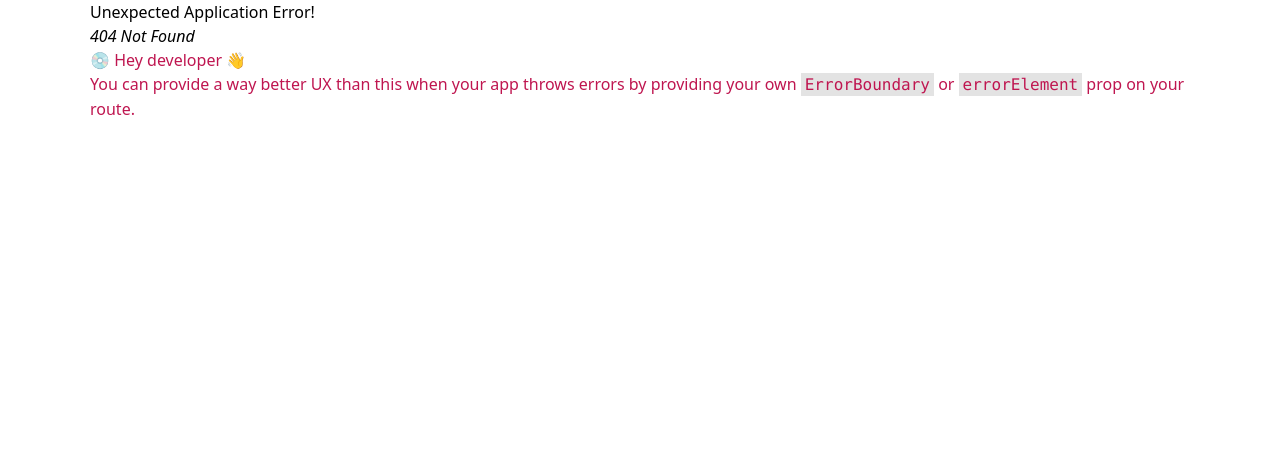
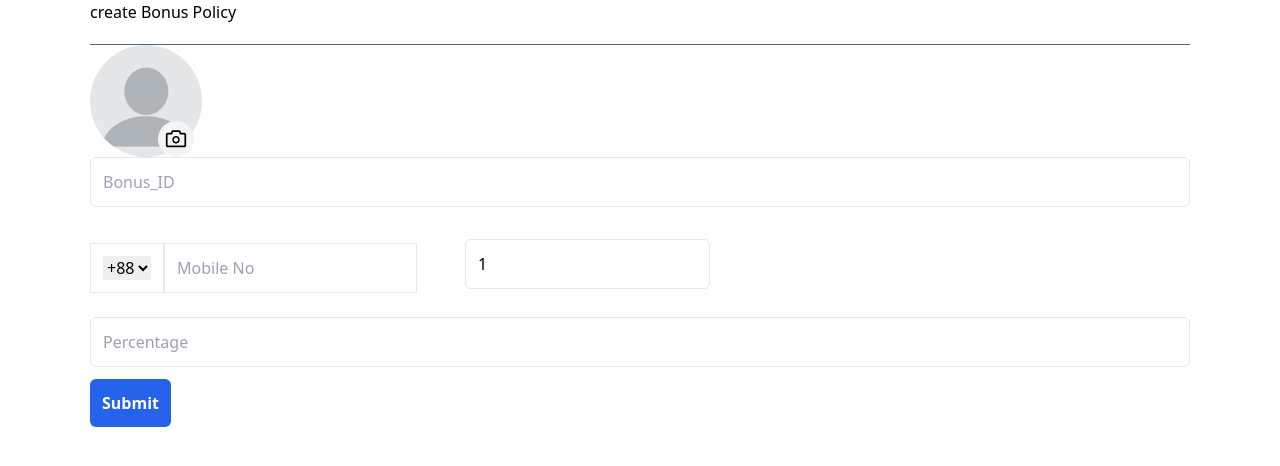
Before and after one commit to orun-sunny/Office-management, a React (Create React App) app: page /CreateBonus in a window 1280 px wide. Before the commit this address had no page. Shown: the top 466 px of the page. Built offline with nearby package versions, Linux system fonts and the light colour scheme.

Commit message:
addCleint

```diff
--- a/src/components/AddClient/AddClient.js
+++ b/src/components/AddClient/AddClient.js
@@ -117,21 +117,29 @@ const AddClient = ({ id, modalName }) => {
                                     {/* <label>Blood Group</label> */}
                                     <input className="border py-3 w-full pl-3  rounded-md mb-3 focus:outline-none dark:text-black" type="text" placeholder="Email" {...register("Email", { required: true, pattern: /^\S+@\S+$/i })} />
                                 </div>
+                                {errors?.Email?.type === "required" && <p className="pt-4 text-xs text-red-600">This field is required</p>}
                                 <div className=" py-3 flex gap-12 w-full">
 
 
-                                    {/* <input className="border py-3 w-full pl-3  rounded-md mb-3 focus:outline-none dark:text-black" type="tel" placeholder="Mobile number" {...register("Mobile number", { required: true, minLength: 6, maxLength: 12 })} /> */}
+
 
 
                                     <div className="flex py-3">
-                                        <div className="flex items-center justify-center border  px-3 dark:text-black"> <select>      <option value="one">+88</option>
+                                        <div className="flex items-center justify-center border  px-3 dark:text-black">
+
+                                            <select>
+                                                <option value="one">+88</option>
 
 
 
-                                        </select></div>
-                                        <input className="w-full border py-3  pl-3   p-2 focus:outline-none" type="number" placeholder="Mobile No" {...register("contact_number", { required: true, minLength: 8, maxLength: 11 })} />
+                                            </select>
+                                        </div>
+                                        <input className="w-full border py-3  pl-3   p-2 focus:outline-none"
+                                            type="number"
+                                            placeholder="Mobile No"
+                                            {...register("contact_number", { required: true, minLength: 8, maxLength: 11 })} />
                                     </div>
-                                    {errors?.contact_number?.type === "required" && <p className="pt-4">This field is required</p>}
+                                    {errors?.contact_number?.type === "required" && <p className="pt-4 text-xs text-red-600">This field is required</p>}
 
 
 
@@ -156,7 +164,7 @@ const AddClient = ({ id, modalName }) => {
                                                 })} />
 
 
-                                        {errors?.project_count?.type === "required" && <p>This field is required</p>}
+                                        {errors?.project_count?.type === "required" && <p className="text-xs text-red-600">This field is required</p>}
 
                                     </div>
                                 </div>
--- /dev/null
+++ b/src/components/Bonus/CreateBonus/CreateBonus.js
@@ -0,0 +1,211 @@
+import React, { useState } from 'react'
+import { Controller, useForm } from 'react-hook-form';
+import user from "../../../components/images/user.webp";
+import { AiOutlineCamera } from "react-icons/ai";
+import { Button } from '@mui/material';
+
+
+function CreateBonus() {
+    const [employeeImage, setEmployeeImage] = useState(user)
+    const {
+        register,
+        control,
+        handleSubmit,
+        watch,
+        formState: { errors }
+    } = useForm();
+
+
+
+    const handleEmployeeImage = (e) => {
+        console.log(e.target.files);
+        const file = e.target.files[0];
+        const fileReader = new FileReader();
+        if (file) {
+            fileReader.readAsDataURL(file);
+            fileReader.onload = () => {
+                setEmployeeImage(fileReader.result);
+            }
+        }
+
+    }
+
+    // const ParseTextarea = ({ value = [], onChange }) => {
+    //     const [text, setText] = React.useState<string>(value.join("\n"));
+    // }
+
+    // const { control, handleSubmit } = useForm<{
+    //     emails: string[];
+    //     number: number;
+    //     ReactSelect: string;
+    //   }>({
+    //     defaultValues: {
+    //       emails: ["react@hook-form.com", "info@example.com"],
+    //       number: 0,
+    //       ReactSelect: "chocolate"
+    //     }
+    //   });
+
+    // const onSubmit = data => {
+    //     console.log("DATA", data);
+
+    // }
+
+
+    const onSubmit = (data) => console.log(data);
+    return (
+
+        <form className='w-full' onSubmit={handleSubmit(onSubmit)}>
+            <h1 className='text-black no-underline'>create Bonus Policy </h1>
+            <div className=''>
+                <div className="relative w-28 h-28">
+                    <img className="w- h-full rounded-full" src={employeeImage} />
+                    <input
+                        {...register("profile_photo_url", {
+                            required: {
+                                value: true,
+                                message: 'employee Image is Required'
+                            }
+                        })}
+                        onChange={(e) => handleEmployeeImage(e)}
+                        type="file" multiple={true} className="opacity-0 absolute z-50 top-0 w-full h-full"
+                    />
+                    <div className="w-9 h-9 bg-gray-100 rounded-full absolute bottom-0 right-2 flex justify-center items-center">
+                        <AiOutlineCamera className="text-2xl"></AiOutlineCamera>
+                    </div>
+                </div>
+                {errors.profile_photo_url?.type === 'required' &&
+                    <span className="label-text-alt text-xs text-red-600">{errors.profile_photo_url.message}</span>}
+
+
+
+                {/* <div>
+                    <label>Blood Group</label>
+                    <select name="class"
+                        className="shadow_0 peer  border-b-2 border-gray-400 outline-1 focus:shadow-gray-50 h-10 w-full border-0 text-gray-900 placeholder-transparent focus:outline-none focus:border-blue-300"
+                        {...register("class", {
+                            required: {
+                                message: 'Class is Required'
+                            }
+                        })}>
+
+                        <option value="one">Urgent</option>
+                        <option value="t
+
+
+
+                    </select>
+                </div> */}
+
+
+
+
+
+
+
+
+
+
+
+
+                <div>
+
+                    <input
+                        className=' border py-3 w-full pl-3  rounded-md mb-3 focus:outline-none dark:text-black'
+                        type="Number"
+                        placeholder="Bonus_ID"
+                        {...register("bonus_type_id", {
+                            required: {
+                                value: true,
+                                message: 'this field required',
+                                minLength: 8, maxLength: 11
+                            }
+
+                        })}
+                    />
+                    {errors.percentage?.type === 'required' &&
+                        <span className="label-text-alt text-xs text-red-600">{errors.percentage.message}</span>}
+
+
+
+
+                </div>
+
+                    <div className=" py-3 flex gap-12 w-full">
+
+
+
+
+
+                                    <div className="flex py-3">
+                                        <div className="flex items-center justify-center border  px-3 dark:text-black">
+
+                                            <select>
+                                                <option value="one">+88</option>
+
+
+
+                                            </select>
+                                        </div>
+                                        <input className="w-full border py-3  pl-3   p-2 focus:outline-none"
+                                            type="tel"
+                                            placeholder="Mobile No"
+                                            {...register("contact_number", { required: true, minLength: 8, maxLength: 11 })} />
+                                    </div>
+                                    {errors?.contact_number?.type === "required" && <p className="pt-4 text-xs text-red-600">This field is required</p>}
+
+
+
+                                    <div>
+
+                                        <input className="border py-3 w-full pl-3 mt-2 rounded-md focus:outline-none"
+                                            type="number"
+                                            min={1}
+                                            defaultValue={1}
+                                            placeholder="project_count" {...register("project_count",
+
+
+                                                {
+                                                    required: true,
+                                                    pattern: {
+                                                        value: /^(0|[1-9]\d*)(\.\d+)?$/,
+                                                        message: "input will number"
+
+                                                    },
+
+
+                                                })} />
+
+
+                                        {errors?.project_count?.type === "required" && <p className="text-xs text-red-600">This field is required</p>}
+
+                                    </div>
+                                </div>
+
+
+
+                <div>
+
+                    <input
+                        className=' border py-3 w-full pl-3  rounded-md mb-3 focus:outline-none dark:text-black'
+                        placeholder="Percentage"
+                        {...register("percentage", {
+                            required: {
+                                value: true,
+                                message: 'this field required',
+                            }
+                        })}
+                    />
+                </div>
+                {errors.percentage?.type === 'required' &&
+                    <span className="label-text-alt text-xs text-red-600">{errors.percentage.message}</span>}
+            </div>
+            <div className=' w-56 '>
+                <input className='bg-blue-600 text-white font-semibold text-center p-3 rounded-md ' type="submit" />
+                {/* <Button variant="contained">Contained</Button> */}
+            </div>
+        </form>
+    )
+}
+
+export default CreateBonus
--- a/src/components/EmployeeDetails/EmployeeDetails.css
+++ b/src/components/EmployeeDetails/EmployeeDetails.css
@@ -29,10 +29,10 @@
 
   } */
 
-  p {
+  /* p {
     color: #bf1650;
   }
-
+   */
   /* p::before {
     display: inline;
     content: "⚠ ";
--- a/src/components/EmployeeDetails/EmployeeDetails.js
+++ b/src/components/EmployeeDetails/EmployeeDetails.js
@@ -17,7 +17,7 @@ export const EmployeeDetails = () => {
     return (
         <>
             <h1>Personal information</h1>
-            <form className='w-full' onSubmit={handleSubmit(onSubmit)}>
+            <form className='w-full ' onSubmit={handleSubmit(onSubmit)}>
                 {/* <h1>Personal information</h1> */}
 
                 <div className='grid grid-cols-2 gap-4'>
```
Also changed, not shown: src/App.js (+11 -0 lines), src/components/ProvidentProfile/ProvidentProfile.js (added).
